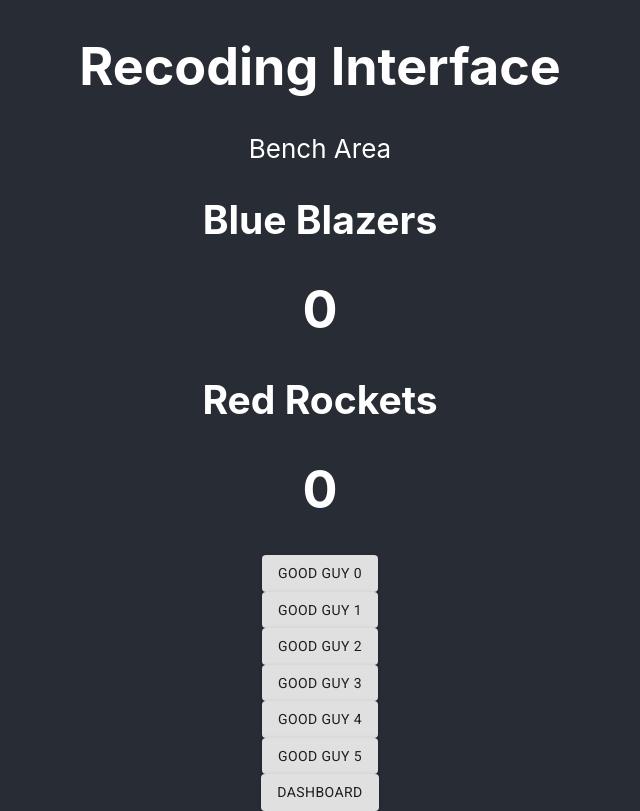
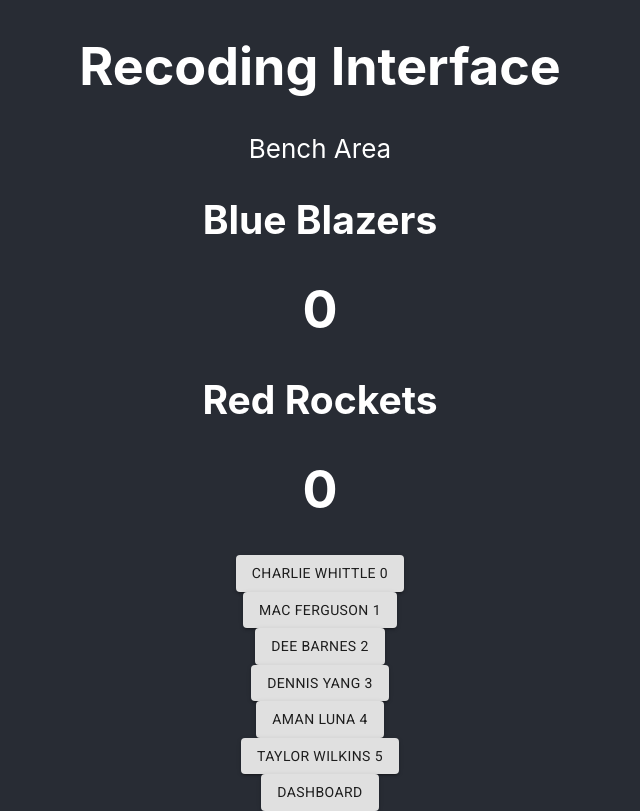
Before and after one commit to TaylorZowtuk/measure-what-matters, a React (Create React App) app in the folder frontend/: page /recording in a window 1280 px wide. Shown: the whole page, without its empty margins (320-960 px from the left). Built offline with nearby package versions, Linux system fonts and the light colour scheme.

Commit message:
Refactor players on field from bench to field and move code to related files

```diff
--- a/frontend/src/components/Bench.tsx
+++ b/frontend/src/components/Bench.tsx
@@ -7,84 +7,93 @@ import GridList from '@material-ui/core/GridList';
 import GridListTile from '@material-ui/core/GridListTile';
 import Button from '@material-ui/core/Button';
 
-type Player = {
-    first_name:string,
-    last_name:string,
-    num:number  // Jersey number
-}
+import Player from './Player';
+
 
 type PlayerList = {
     players:Player[]
 }
 
-const roster:Player[] =
+export const roster:Player[] =
 [
     {
         first_name: 'Charlie',
         last_name: 'Whittle',
-        num: 0
+        num: 0,
+        team: 'ours',
     },
     {
         first_name: 'Mac',
         last_name: 'Ferguson',
-        num: 1
+        num: 1,
+        team: 'ours',
     },
     {
         first_name: 'Dee',
         last_name: 'Barnes',
-        num: 2
+        num: 2,
+        team: 'ours',
     },
     {
         first_name: 'Dennis',
         last_name: 'Yang',
-        num: 3
+        num: 3,
+        team: 'ours',
     },
     {
         first_name: 'Aman',
         last_name: 'Luna',
-        num: 4
+        num: 4,
+        team: 'ours',
     },
     {
         first_name: 'Taylor',
         last_name: 'Wilkins',
-        num: 5
+        num: 5,
+        team: 'ours',
     },
     {
         first_name: 'Kevin',
         last_name: 'Leonard',
-        num: 6
+        num: 6,
+        team: 'ours',
     },
     {
         first_name: 'Laura',
         last_name: 'Watson',
-        num: 7
+        num: 7,
+        team: 'ours',
     },
     {
         first_name: 'Rennay',
         last_name: 'Gordon',
-        num: 8
+        num: 8,
+        team: 'ours',
     },
     {
         first_name: 'Clayton',
         last_name: 'Banks',
-        num: 9
+        num: 9,
+        team: 'ours',
     },
     {
         first_name: 'Zach',
         last_name: 'Ryan',
-        num: 10
+        num: 10,
+        team: 'ours',
     },
     {
         first_name: 'Clarence',
         last_name: 'Briggs',
-        num: 11
+        num: 11,
+        team: 'ours',
     }
 ]
 
 class Bench extends React.Component
-    <{}, {
+    <{},
+    {
         on_bench: Player[],
-        on_field: Player[],
         isExpanded: boolean,
     }> {
 
@@ -92,10 +101,9 @@ class Bench extends React.Component
         super({});
         this.state = {
             on_bench: this.getPlayers(),
-            on_field: [],
             // The bench is in the expanded state once a player from the field
             // has been dragged into the bench
-            isExpanded: false
+            isExpanded: false,
         }
     }
 
@@ -116,14 +124,6 @@ class Bench extends React.Component
           const on_bench = state.on_bench.concat(player);
 
           return {on_bench}
-        })
-    }
-
-    addToField = (player:Player) => {
-        this.setState(state => {
-          const on_field = state.on_field.concat(player);
-
-          return {on_field}
         })
     }
 
@@ -162,12 +162,7 @@ function BenchTarget(props:BenchTargetProps) {
         }
     })
 
-    if (props.isExpanded) {
-        return <div ref={drop} id="bench">Bench Expanded Area</div>
-    }
-    else {
-        return <div ref={drop} id="bench">Bench Area</div>;
-    }
+    return <div ref={drop} id="bench">Bench Area</div>;
 }
 
 const useStyles = makeStyles((theme: Theme) =>
@@ -200,9 +195,9 @@ export function OpenBench(props:PlayerList) {
     return (
       <div className={classes.root}>
         <GridList className={classes.gridList} cols={10} cellHeight={'auto'}>
-          {props.players.map((tile) => (
-            <GridListTile>
-                <Button variant="contained">{tile.num} {tile.first_name} {tile.last_name}</Button>
+          {props.players.map((player) => (
+            <GridListTile key={player.num}>
+                <Button variant="contained">{player.num} {player.first_name} {player.last_name}</Button>
             </GridListTile>
           ))}
         </GridList>
--- a/frontend/src/components/Field.tsx
+++ b/frontend/src/components/Field.tsx
@@ -2,17 +2,60 @@ import React from 'react';
 import { DraggableTypes } from '../constants';
 import { useDrop } from 'react-dnd'
 
+import Player, { createPlayerDraggable } from './Player';
+import { roster } from './Bench';
 
 type FieldProps = {
-    players:any[],
-    increment_score:Function
+    incrementScore:Function,
+}
+
+class Field extends React.Component
+    <{
+        incrementScore:Function,
+    },
+    {
+        on_field: any[],    // Array of draggablePlayer jsx elements
+    }> {
+
+    constructor(props: FieldProps) {
+        super(props);
+        this.state = {
+            on_field: createPlayerDraggable(this.getPlayers().slice(0, 6))
+        }
+    }
+
+    getPlayers = (): Player[] => {
+        return roster;
+    }
+
+    addToField = (player:Player) => {
+        this.setState(state => {
+          const on_field = state.on_field.concat(player);
+
+          return {on_field}
+        })
+    }
+
+    componentDidUpdate(_prevProps: any, _prevState: any) {
+        console.log(this.state);
+    }
+
+    render () {
+        return (
+            <FieldTarget draggablePlayers={this.state.on_field} incrementScore={this.props.incrementScore}/>
+        )
+    }
+}
+
+type FieldTargetProps = {
+    draggablePlayers:any[],
+    incrementScore:Function
 };
 
-
-function Field(props: FieldProps) {
+function FieldTarget(props: FieldTargetProps) {
     const [, drop] = useDrop({
         accept: DraggableTypes.PLAYER,
-        drop: (item, monitor) => props.increment_score(true)
+        drop: (item, monitor) => props.incrementScore(true)
         // drop: (item, monitor) => {props.increment_score(     // TODO: increment correct teams score
         //     (monitor.team == "ours") ? true : false
         // )},
@@ -20,7 +63,7 @@ function Field(props: FieldProps) {
 
     return (
         <div ref={drop} id="Field">
-            {props.players.map((player, index) => (
+            {props.draggablePlayers.map((player, index) => (
                 <div className="player" key={index}>{player}</div>
           ))}
           {/* Opposing team number is null*/}
--- a/frontend/src/components/Player.tsx
+++ b/frontend/src/components/Player.tsx
@@ -3,21 +3,43 @@ import { useDrag } from 'react-dnd'
 import { DraggableTypes } from '../constants'
 import Button from '@material-ui/core/Button';
 
+type Player = {
+    first_name:string,
+    last_name:string,
+    num:number, // Jersey number
+    team:string,
+}
 
-type PlayerProps = {
-    identifier:string,
-    number:number,
-    team:string
-};
-
-export const Player: React.FC<PlayerProps> = ({identifier, number, team}) => {
+export const PlayerDraggable: React.FC<Player> = ({first_name, last_name, num, team}) => {
     const [, drag] = useDrag({
         item: { type: DraggableTypes.PLAYER, team}
     })
 
-    return(
-        <Button ref={drag} variant="contained">{identifier} {(number !== -1) ? (number) : ""}</Button>
-    )
+    if (team === "ours") {
+        return(
+            <Button ref={drag} variant="contained">{first_name} {last_name} {num}</Button>
+        )
+    }
+    else {  // If team is "theirs"
+        return(
+            <Button ref={drag} variant="contained">Opposing Team</Button>
+        )
+    }
+
+}
+
+export function createPlayerDraggable(players:Player[]) {
+    let playerDraggables:any[] = []
+    // For each Player in the players array, create a PlayerDraggable jsx element
+    for (var i = 0; i < players.length; i++) {
+        playerDraggables.push(<PlayerDraggable
+            first_name={players[i].first_name}
+            last_name={players[i].last_name}
+            num={players[i].num}
+            team="ours"/>
+        )
+    }
+    return playerDraggables;
 }
 
 export default Player;
--- a/frontend/src/components/Recording.page.tsx
+++ b/frontend/src/components/Recording.page.tsx
@@ -18,7 +18,8 @@ type Goal = {
 
 
 class Recording extends React.Component
-  <{}, {
+  <{},
+  {
     goals_against: number,
     goals_for: number
   }> {
@@ -32,12 +33,10 @@ class Recording extends React.Component
     this.state = {
       goals_for: 0,
       goals_against: 0
-
     }
-    this.create_players();
   }
 
-  increment_score = (goal_for: boolean): void => {
+  incrementScore = (goal_for: boolean): void => {
     if (goal_for) {
       this.setState({goals_for: this.state.goals_for + 1});
       let goal:Goal = {
@@ -57,12 +56,6 @@ class Recording extends React.Component
     }
   }
 
-  create_players() {
-    for (var i = 0; i < 6; i++) { // 5 players + 1 goalie on field
-      this.players.push(<Player identifier="Good guy" number={i} team="ours"/>);
-    }
-  }
-
   render () {
     return (
       <DndProvider backend={HTML5Backend}>
@@ -71,7 +64,7 @@ class Recording extends React.Component
         <Bench></Bench>
         <Team name={this.team_name} score={this.state.goals_for} />
         <Team name={this.opp_name} score={this.state.goals_against} />
-        <Field players={this.players} increment_score={this.increment_score}></Field>
+        <Field incrementScore={this.incrementScore}></Field>
         <Link to="/">
           <Button variant="contained">Dashboard</Button>
         </Link>
```
